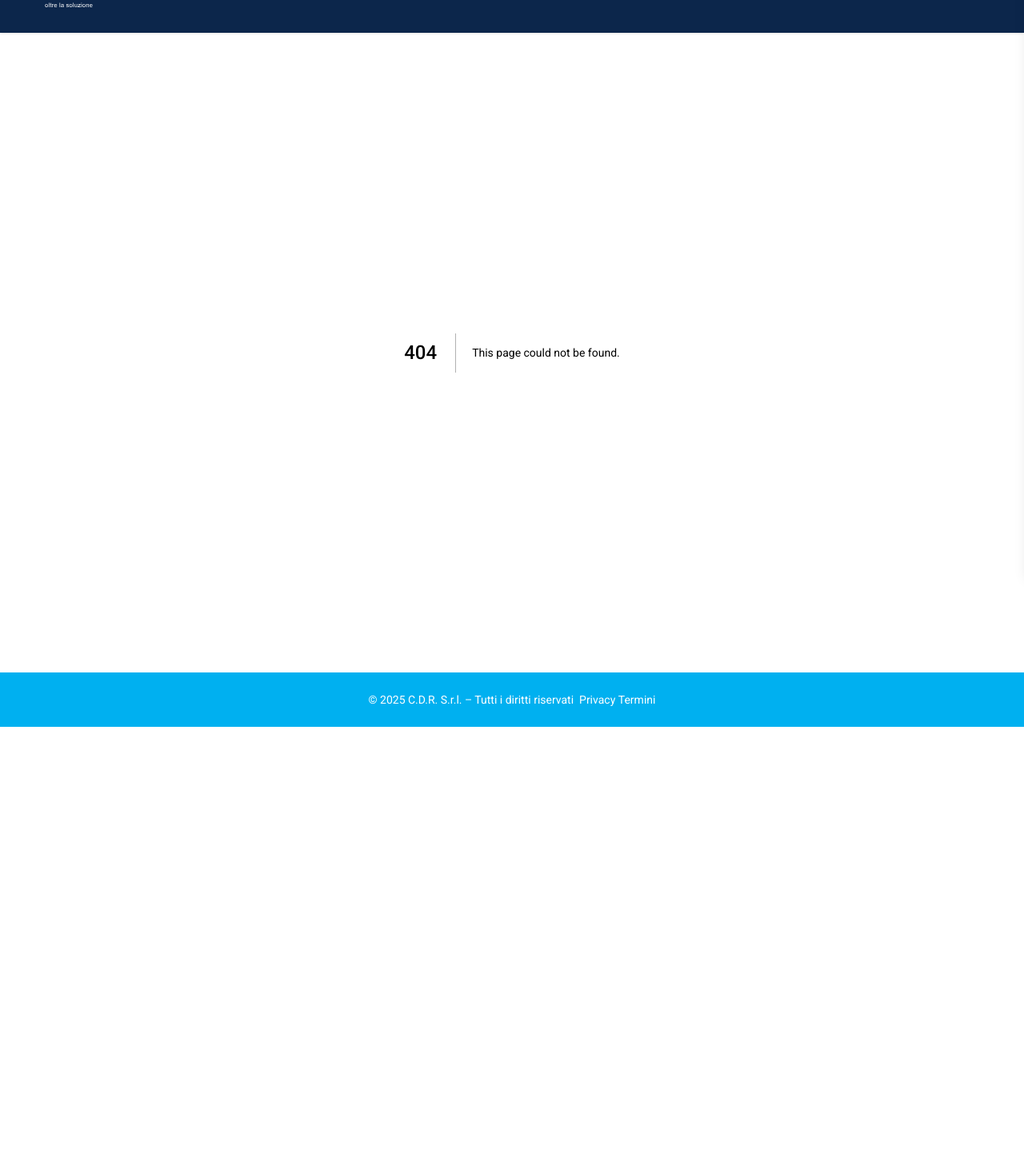
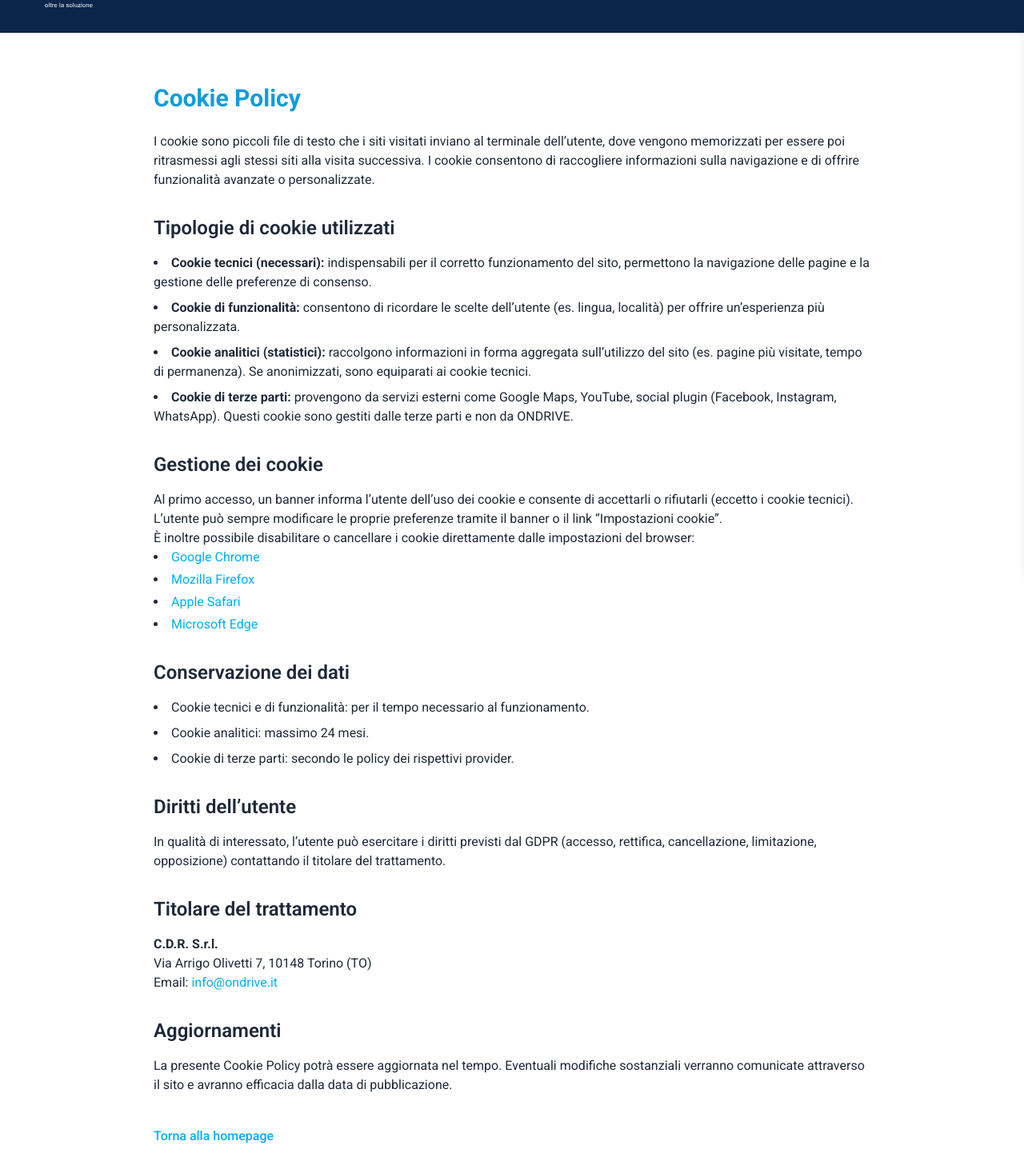
Before and after one commit to GianlucaLostuzzo/ondrive-frontend, a Next.js app: page /cookie-policy in a window 1280 px wide. Before the commit this address had no page. Shown: the part 83-1530 px from the top of the page at 80% size. Before the commit the page ends 992 px from the top, so only its background shows below. Built offline with nearby package versions, Linux system fonts and the light colour scheme.

Commit message:
Added social icons on workshop page, created cookie policy page

```diff
--- /dev/null
+++ b/app/cookie-policy/page.tsx
@@ -0,0 +1,116 @@
+'use client';
+
+import Link from 'next/link';
+
+export default function PrivacyPolicyPage() {
+  return (
+    <div className="min-h-screen bg-white text-gray-800 px-6 py-16">
+      <div className="max-w-4xl mx-auto">
+        <h1 className="text-3xl font-bold mb-6 text-[#0e9dda]">Cookie Policy</h1>
+
+        <div className="prose prose-gray max-w-none">
+          <p>
+            I cookie sono piccoli file di testo che i siti visitati inviano al terminale
+            dell’utente, dove vengono memorizzati per essere poi ritrasmessi agli stessi
+            siti alla visita successiva. I cookie consentono di raccogliere informazioni
+            sulla navigazione e di offrire funzionalità avanzate o personalizzate.
+          </p>
+
+          <h2 className="text-2xl font-semibold mt-8 mb-4">Tipologie di cookie utilizzati</h2>
+          <ul className="list-disc list-inside space-y-2">
+            <li>
+              <strong>Cookie tecnici (necessari):</strong> indispensabili per il corretto
+              funzionamento del sito, permettono la navigazione delle pagine e la gestione
+              delle preferenze di consenso.
+            </li>
+            <li>
+              <strong>Cookie di funzionalità:</strong> consentono di ricordare le scelte
+              dell’utente (es. lingua, località) per offrire un’esperienza più personalizzata.
+            </li>
+            <li>
+              <strong>Cookie analitici (statistici):</strong> raccolgono informazioni in
+              forma aggregata sull’utilizzo del sito (es. pagine più visitate, tempo di
+              permanenza). Se anonimizzati, sono equiparati ai cookie tecnici.
+            </li>
+            <li>
+              <strong>Cookie di terze parti:</strong> provengono da servizi esterni come
+              Google Maps, YouTube, social plugin (Facebook, Instagram, WhatsApp). Questi
+              cookie sono gestiti dalle terze parti e non da ONDRIVE.
+            </li>
+          </ul>
+
+          <h2 className="text-2xl font-semibold mt-8 mb-4">Gestione dei cookie</h2>
+          <p>
+            Al primo accesso, un banner informa l’utente dell’uso dei cookie e consente di
+            accettarli o rifiutarli (eccetto i cookie tecnici). L’utente può sempre modificare
+            le proprie preferenze tramite il banner o il link “Impostazioni cookie”.
+          </p>
+          <p>
+            È inoltre possibile disabilitare o cancellare i cookie direttamente dalle impostazioni
+            del browser:
+          </p>
+          <ul className="list-disc list-inside space-y-1">
+            <li>
+              <a href="https://support.google.com/chrome/answer/95647?hl=it" className="text-[#00B0F0] hover:underline">
+                Google Chrome
+              </a>
+            </li>
+            <li>
+              <a href="https://support.mozilla.org/it/kb/Gestione%20dei%20cookie" className="text-[#00B0F0] hover:underline">
+                Mozilla Firefox
+              </a>
+            </li>
+            <li>
+              <a href="https://support.apple.com/it-it/guide/safari/sfri11471/mac" className="text-[#00B0F0] hover:underline">
+                Apple Safari
+              </a>
+            </li>
+            <li>
+              <a href="https://support.microsoft.com/it-it/help/4027947" className="text-[#00B0F0] hover:underline">
+                Microsoft Edge
+              </a>
+            </li>
+          </ul>
+
+          <h2 className="text-2xl font-semibold mt-8 mb-4">Conservazione dei dati</h2>
+          <ul className="list-disc list-inside space-y-2">
+            <li>Cookie tecnici e di funzionalità: per il tempo necessario al funzionamento.</li>
+            <li>Cookie analitici: massimo 24 mesi.</li>
+            <li>Cookie di terze parti: secondo le policy dei rispettivi provider.</li>
+          </ul>
+
+          <h2 className="text-2xl font-semibold mt-8 mb-4">Diritti dell’utente</h2>
+          <p>
+            In qualità di interessato, l’utente può esercitare i diritti previsti dal GDPR
+            (accesso, rettifica, cancellazione, limitazione, opposizione) contattando il
+            titolare del trattamento.
+          </p>
+
+          <h2 className="text-2xl font-semibold mt-8 mb-4">Titolare del trattamento</h2>
+          <p>
+            <strong>C.D.R. S.r.l.</strong> <br />
+            Via Arrigo Olivetti 7, 10148 Torino (TO) <br />
+            Email:{" "}
+            <a href="mailto:info@ondrive.it" className="text-[#00B0F0] hover:underline">
+              info@ondrive.it
+            </a>
+          </p>
+
+          <h2 className="text-2xl font-semibold mt-8 mb-4">Aggiornamenti</h2>
+          <p>
+            La presente Cookie Policy potrà essere aggiornata nel tempo. Eventuali modifiche
+            sostanziali verranno comunicate attraverso il sito e avranno efficacia dalla data
+            di pubblicazione.
+          </p>
+        </div>
+
+        <Link
+          href="/"
+          className="text-[#00B0F0] font-medium hover:underline mt-10 inline-block"
+        >
+          Torna alla homepage
+        </Link>
+      </div>
+    </div>
+  );
+}
--- a/app/privacy/page.tsx
+++ b/app/privacy/page.tsx
@@ -14,8 +14,17 @@ export default function PrivacyPolicyPage() {
 
         <h2 className="text-xl font-semibold mt-8 mb-2">1. Titolare del trattamento</h2>
         <p className="mb-4">
-          Il titolare del trattamento è <strong>C.D.R. S.r.l.</strong>, con sede legale in [inserire indirizzo], contattabile via email all’indirizzo: <a href="mailto:info@ondrive.it" className="text-[#00B0F0] hover:underline">info@ondrive.it</a>.
+          Il titolare del trattamento è <strong>C.D.R. S.r.l.</strong>, con sede legale in:
         </p>
+        <ul className='list-disc list-inside mb-4'>
+          <li>Via Arrigo Olivetti 7, 10148 Torino (TO)</li>
+        </ul>
+        <ul className="list-disc list-inside mb-4">
+          Contattabile via email all’indirizzo:
+          <li>
+            <a href="mailto:info@ondrive.it" className="text-[#00B0F0] hover:underline">info@ondrive.it</a>.
+          </li>
+        </ul>
 
         <h2 className="text-xl font-semibold mt-8 mb-2">2. Tipologie di dati raccolti</h2>
         <ul className="list-disc list-inside mb-4">
@@ -54,15 +63,15 @@ export default function PrivacyPolicyPage() {
 
         <h2 className="text-xl font-semibold mt-8 mb-2">8. Modifiche alla presente policy</h2>
         <p className="mb-4">
-          ONDRIVE si riserva il diritto di modificare la presente informativa in qualsiasi momento. Le modifiche saranno pubblicate su questa pagina con data di aggiornamento.
+          <strong>C.D.R. S.r.l.</strong> si riserva il diritto di modificare la presente informativa in qualsiasi momento. Le modifiche saranno pubblicate su questa pagina con data di aggiornamento.
         </p>
 
         <p className="text-sm italic mt-6 text-gray-500">
-          Ultimo aggiornamento: Luglio 2025
+          Ultimo aggiornamento: Settembre 2025
         </p>
 
         <Link href="/" className="text-[#00B0F0] font-medium hover:underline mt-10 inline-block">
-          ← Torna alla homepage
+          Torna alla homepage
         </Link>
       </div>
     </div>
--- a/app/terms/page.tsx
+++ b/app/terms/page.tsx
@@ -44,7 +44,7 @@ export default function TermsPage() {
         </p>
 
         <Link href="/" className="text-[#00B0F0] font-medium hover:underline mt-10 inline-block">
-          ← Torna alla homepage
+          Torna alla homepage
         </Link>
       </div>
     </div>
--- a/app/workshops/[slug]/page.tsx
+++ b/app/workshops/[slug]/page.tsx
@@ -5,7 +5,7 @@ import type { JSX } from 'react';
 import { useParams } from 'next/navigation';
 import { BiSolidCarMechanic, BiSolidCarBattery, BiSolidSprayCan } from 'react-icons/bi';
 import { GiCarWheel, GiTowTruck } from 'react-icons/gi';
-import { FaMotorcycle, FaWhatsapp, FaPhoneAlt } from 'react-icons/fa';
+import { FaMotorcycle, FaWhatsapp, FaPhoneAlt, FaFacebook, FaInstagram } from 'react-icons/fa';
 import { GrMapLocation } from 'react-icons/gr';
 import { FiChevronLeft, FiChevronRight } from 'react-icons/fi';
 import { MdAir, MdCarCrash } from "react-icons/md";
@@ -90,7 +90,7 @@ export default function WorkshopDetailPage() {
 
   const company = workshop.company_data || {};
   const address = workshop.address || {};
-  const services = workshop.services || [];
+  // const services = workshop.services || []; not used anymore
   const orari = workshop.opening_days || [];
   const images = workshop.images || [];
   const bio = workshop.bio || '';
@@ -171,26 +171,53 @@ export default function WorkshopDetailPage() {
               </a>
             )}
 
-            {company.phone && (
-              <p className="text-blue-600 mb-1 flex items-center gap-2">
+            <div className="flex items-center gap-4 mb-4 flex-wrap">
+              <div className="flex items-center gap-2 text-blue-600">
                 <FaPhoneAlt className="text-blue-500" size={20} />
-                <a href={`tel:${company.phone}`} className="hover:underline">{company.phone}</a>
-              </p>
-            )}
+                <a href={`tel:${company.phone}`} className="hover:underline">
+                  {company.phone}
+                </a>
+              </div>
 
               {company.whatsapp && (
-              <p className="text-green-600 mb-1 flex items-center gap-2">
-                <FaWhatsapp className="text-green-500" size={20} />
+                <div className="flex items-center gap-2 text-green-600">
                   <a
                     href={`https://wa.me/${company.whatsapp.replace(/\D/g, '')}`}
                     target="_blank"
                     rel="noopener noreferrer"
-                  className="hover:underline"
+                    className="hover:underline flex items-center"
                   >
-                  {company.whatsapp}
+                    <FaWhatsapp className="text-green-500" size={22} />
                   </a>
-              </p>
+                </div>
               )}
+
+              {company.fb && (
+                <div className="flex items-center gap-2 text-blue-600">
+                  <a
+                    href={`https://www.facebook.com/${company.fb}`}
+                    target="_blank"
+                    rel="noopener noreferrer"
+                    className="hover:underline flex items-center"
+                  >
+                    <FaFacebook className="text-blue-600" size={22} />
+                  </a>
+                </div>
+              )}
+
+              {company.ig && (
+                <div className="flex items-center gap-2">
+                  <a
+                    href={`https://instagram.com/${company.ig}`}
+                    target="_blank"
+                    rel="noopener noreferrer"
+                    className="hover:underline flex items-center"
+                  >
+                    <FaInstagram style={{ color: '#ff006e' }} size={22} />
+                  </a>
+                </div>
+              )}
+            </div>
 
             <div className="mt-6">
               <h2 className="font-semibold text-lg text-gray-800 mb-2">Orari di apertura</h2>
```
Lines whose indentation alone changed are shown as unchanged.
